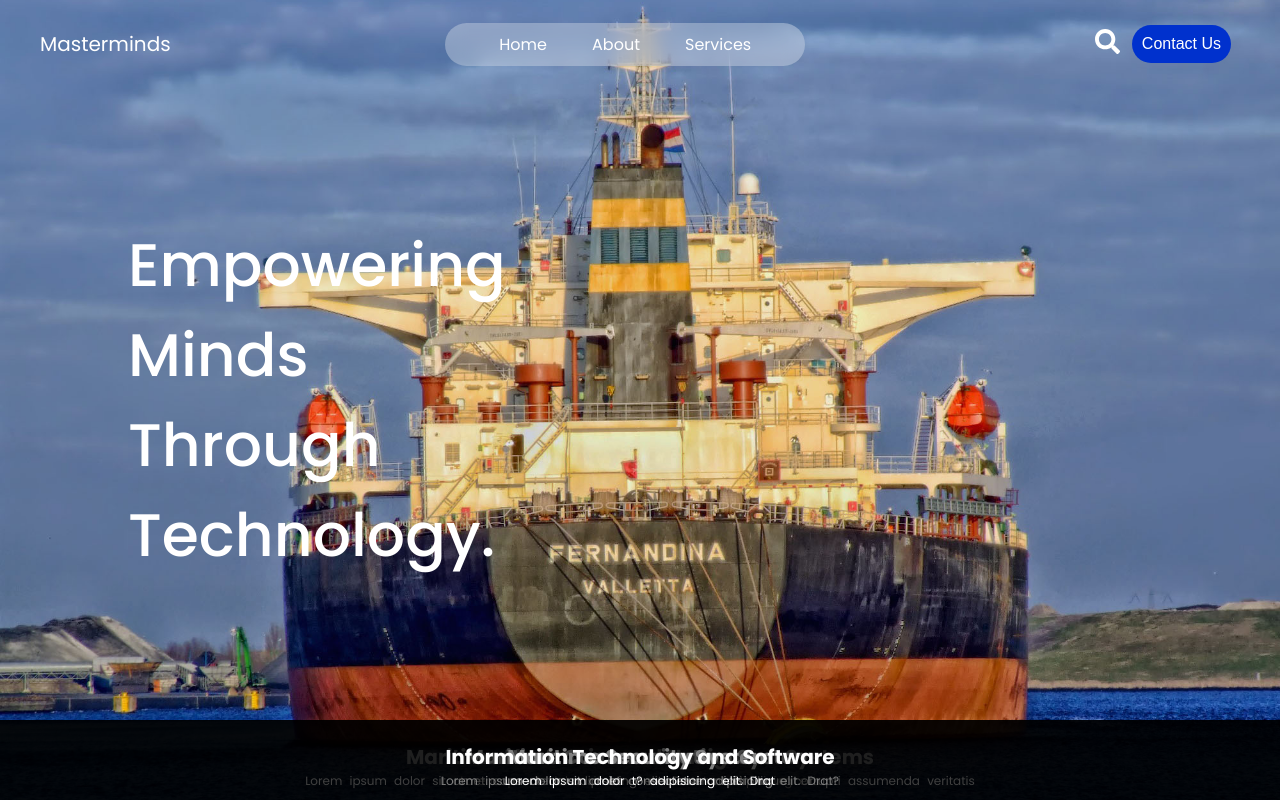
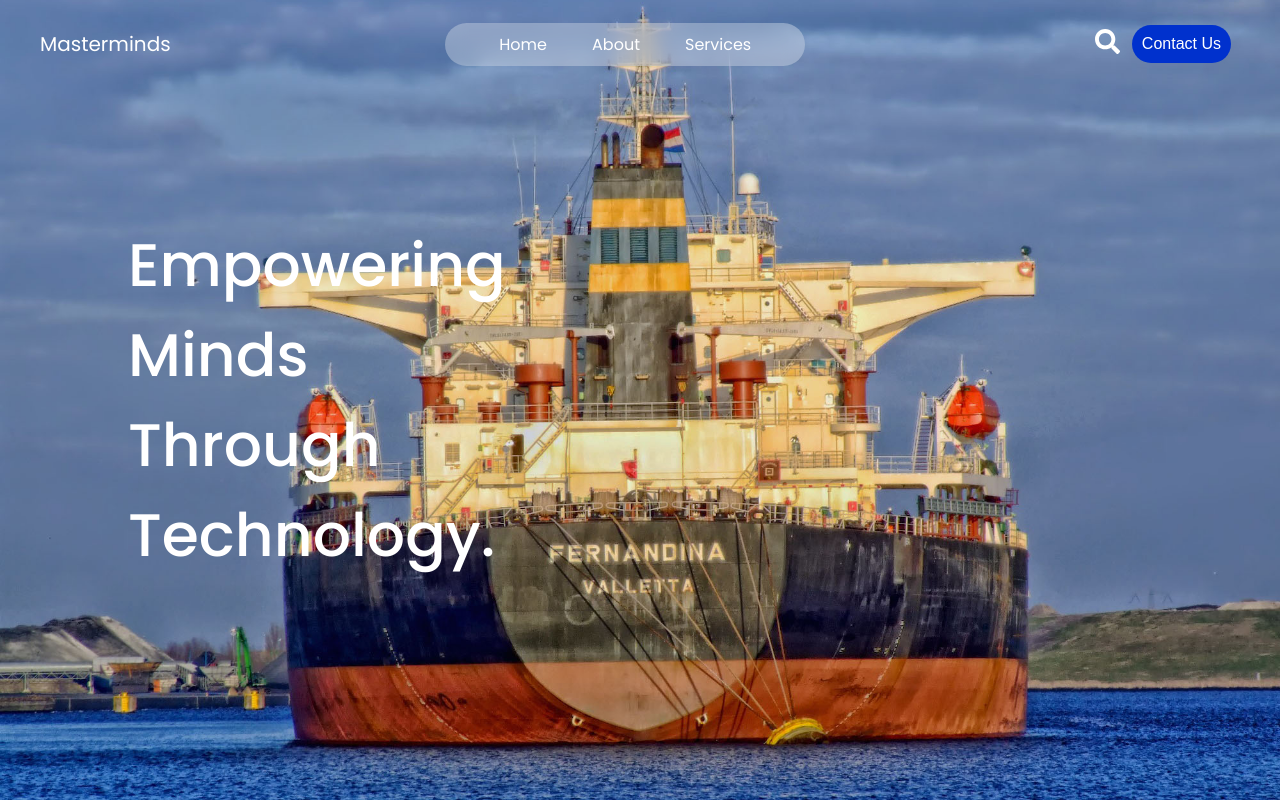
Before and after one commit to kennsawyerr/masterminds-site, a React (Vite) app: page / in a window 1280 px wide. Shown: the top 800 px of the page. Built offline with nearby package versions, Linux system fonts and the light colour scheme.

Commit message:
modified:   src/components/Home.jsx

```diff
--- a/src/components/Home.jsx
+++ b/src/components/Home.jsx
@@ -1,12 +1,11 @@
 import Values from "./Values";
 import Landingpage from "./Landingpage";
-import Services from "./Services";
+// import Services from "./Services";
 
 const Home = () => {
   return (
     <>
       <Landingpage />
-      <Services />
       <Values />
     </>
   );
```
